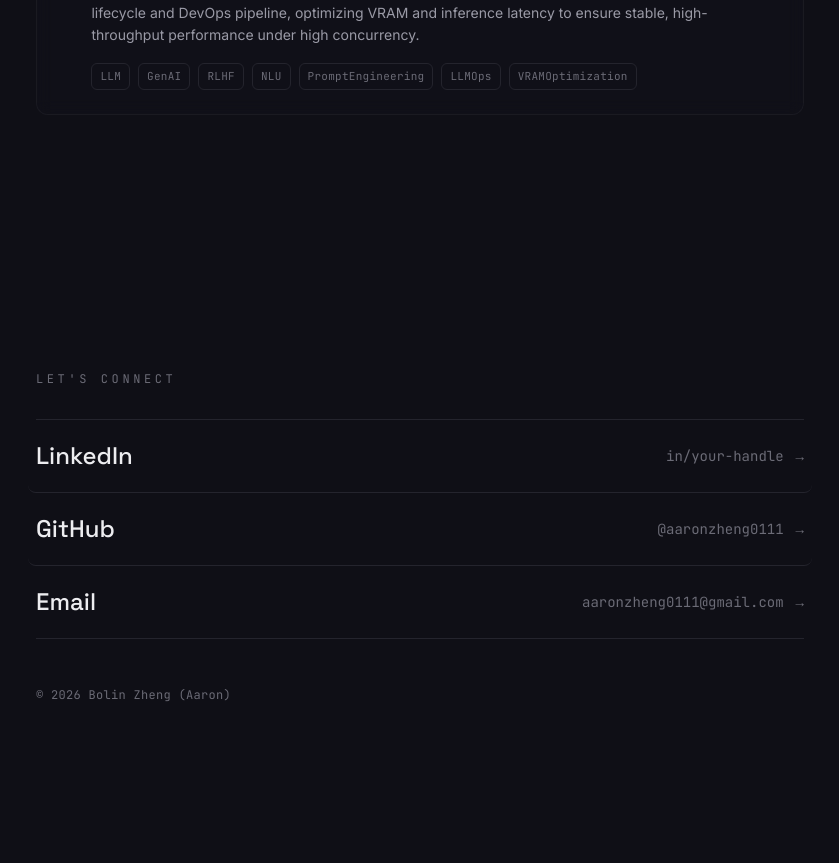
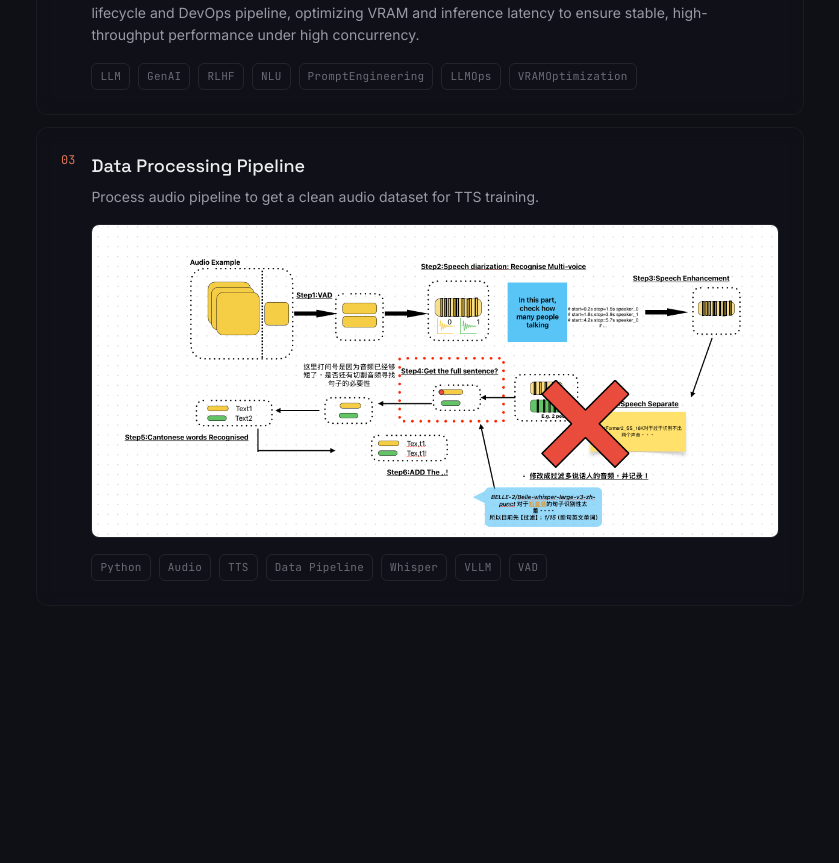
Before and after one commit to aaronzheng0111/My-Resume, a React (Vite) app: page / in a window 1280 px wide. Shown: the part 1922-2785 px from the top of the page, without its empty margins (220-1059 px from the left). Before the commit the page ends 2753 px from the top, so only its background shows below. Built offline with nearby package versions, Linux system fonts and the light colour scheme.

Commit message:
[ADD] One project: Data Pipeline Processing

```diff
--- a/src/components/FeaturedProjects.jsx
+++ b/src/components/FeaturedProjects.jsx
@@ -2,6 +2,7 @@ import { projects } from '../data/profile'
 
 function ProjectCard({ project }) {
   const hasLink = Boolean(project.href)
+  const imageSrc = project.image ? import.meta.env.BASE_URL + project.image : null
 
   const inner = (
     <div className="flex items-start gap-4">
@@ -20,6 +21,16 @@ function ProjectCard({ project }) {
         <p className="mt-1.5 text-sm leading-relaxed text-dim">
           {project.description}
         </p>
+        {imageSrc && (
+          <div className="mt-4 overflow-hidden rounded-lg border border-line/60">
+            <img
+              src={imageSrc}
+              alt={project.name}
+              className="w-full object-cover"
+              loading="lazy"
+            />
+          </div>
+        )}
         <div className="mt-4 flex flex-wrap gap-2">
           {project.tags.map((tag) => (
             <span
--- a/src/data/profile.js
+++ b/src/data/profile.js
@@ -43,5 +43,13 @@ export const projects = [
     description: 'Led the end-to-end development of a stylized, persona-driven enterprise chatbot tailored for massive unstructured datasets. Integrated prompt engineering, RLHF, and safety guardrails to align outputs with brand voice, achieving a 90% accuracy rate while minimizing hallucinations. Owned the full model lifecycle and DevOps pipeline, optimizing VRAM and inference latency to ensure stable, high-throughput performance under high concurrency.',
     tags: ['LLM', 'GenAI', 'RLHF','NLU','PromptEngineering','LLMOps','VRAMOptimization'],
     href: '',
+  },
+  {
+    id: '03',
+    name: 'Data Processing Pipeline',
+    description: 'Process audio pipeline to get a clean audio dataset for TTS training.',
+    tags: ['Python', 'Audio', 'TTS', 'Data Pipeline','Whisper','VLLM','VAD'],
+    href: '',
+    image: 'Data Pipeline Example.png',
   }
 ]
```
Also changed, not shown: public/Data Pipeline Example.png (added).
